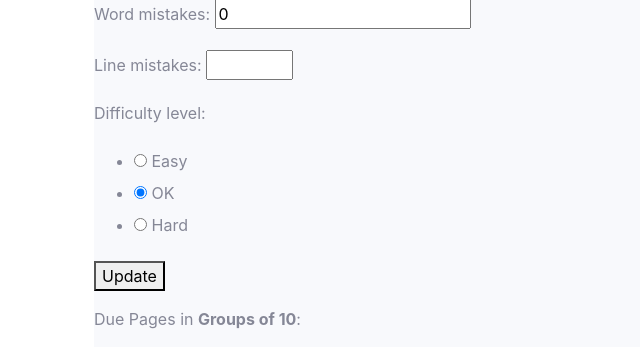
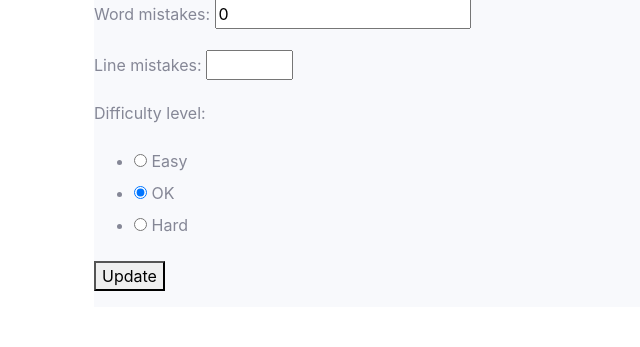
Before and after one commit to siraj-samsudeen/quran-srs, a Django app: page /student/1/page/10/10/ in a window 1280 px wide. Shown: the part 503-850 px from the top of the page, without its empty margins (0-640 px from the left). After the commit the page ends 794 px from the top, so only its background shows below. Run offline with Django 3.2, Linux system fonts and the light colour scheme; a user stored in the database is signed in; tables that the repository leaves empty hold one stand-in row (values such as "Sample post"); some libraries are stand-ins or nearby versions.

Commit message:
removed storing page_due and the logic to go to next page using the session variable

```diff
--- a/core_app/quran_srs.py
+++ b/core_app/quran_srs.py
@@ -42,7 +42,7 @@ def calculate_stats_for_page(revision_list, student_id):
 
         page_summary = get_page_summary_dict(revision)
 
-    return convert_datetime_to_str(page_summary)
+    return page_summary
 
 
 # TODO change score to a negative
@@ -177,12 +177,3 @@ def get_page_summary_dict(revision):
         "is_due": revision.is_due,
         "overdue_days": revision.overdue_days,
     }
-
-
-def convert_datetime_to_str(page_summary):
-    # Since this dict will be stored in session,
-    # we need to convert datetime objects into a string representation
-    return {
-        key: value.strftime("%Y-%m-%d") if isinstance(value, datetime.date) else value
-        for key, value in page_summary.items()
-    }
--- a/core_app/templates/page_entry.html
+++ b/core_app/templates/page_entry.html
@@ -36,7 +36,7 @@
             </thead>
             <tbody>
                 <tr>
-                    {% for key in keys_map.keys   %}
+                    {% for key in keys_map.keys %}
                     <td>{{ page_summary|get_item:key }}</td>
 
                     {% endfor %}
@@ -79,42 +79,6 @@
     <p><button>Update</button></p>
 </form>
 
-{% if due_page %}
-<p>Due Pages in <b>Groups of 10</b>:
-
-    {% for page in next_page_set %}
-
-    <a href="{% url 'page_entry' student_id=student.id page=page due_page=1 %}">{{page}} </a>
-    {% if not forloop.last %}
-    ,
-    {% endif %}
-
-    {% endfor %}
-</p>
-{% else %}
-<p>
-    Prev/Next Pages :
-    <a href="{% url 'page_entry' student_id=student.id page=page|add:'-1' due_page=0 %}">{{page|add:'-1'}}
-    </a>
-    <a href="{% url 'page_entry' student_id=student.id page=page|add:'1' due_page=0 %}">{{page|add:'1'}}
-    </a>
-</p>
-{% endif %}
-
-{% if next_page_set|length > 10 %}
 
 
-<p>Due Pages <b>All in Order</b>:
-
-    {% for page in next_page_set_sorted %}
-
-    <a href="{% url 'page_entry' student_id=student.id page=page due_page=1 %}">{{page}} </a>
-    {% if not forloop.last %}
-    ,
-    {% endif %}
-
-    {% endfor %}
-</p>
-{% endif %}
-
 {% endblock content %}
--- a/core_app/tests.py
+++ b/core_app/tests.py
@@ -99,9 +99,6 @@ def describe_visit_all_pages():
         response = client.get("/student/1/new/", {"page": "253"})
         assert response.status_code == 302
 
-        response = client.get("/student/1/new/", {"page": "253"}, follow=True)
-        assertContains(response, "Prev/Next Pages")
-
         response = client.post(
             "/student/1/page/253/0/",
             {"word_mistakes": 0, "line_mistakes": 0, "difficulty_level": "o"},
--- a/core_app/views.py
+++ b/core_app/views.py
@@ -167,7 +167,6 @@ def page_due(request, student_id):
             pages_due[index].update({"sort_order": sort_order})
 
         # Cache this so that revision entry page can automatically move to the next due page
-    request.session["pages_due"] = pages_due
     next_page_key = "next_new_page" + str(student_id)
 
     return render(
@@ -227,33 +226,7 @@ def page_entry(request, student_id, page, due_page):
             request.session[next_page_key] = next_page
             return redirect("page_entry", student_id=student.id, page=next_page, due_page=0)
         else:
-            pages_due = request.session.get("pages_due")
-            pages_due.pop(str(page), None)
-            request.session["pages_due"] = pages_due
-
-            # if there are no more due pages, redirect to the main page.
-            if pages_due:
-                pages_due_sorted = sorted(
-                    pages_due.items(),
-                    key=lambda key_value: key_value[1]["sort_order"],
-                )
-                next_page = int(pages_due_sorted[0][0])
-
-                return redirect("page_entry", student_id=student.id, page=next_page, due_page=1)
-            else:
-                return redirect("page_due", student_id=student.id)
-
-    pages_due = request.session.get("pages_due")
-
-    next_page_set = []
-    if pages_due:
-        pages_due_sorted = sorted(
-            pages_due.items(),
-            key=lambda key_value: key_value[1]["sort_order"],
-        )
-
-        for i in range(0, len(pages_due.keys())):
-            next_page_set.append(int(pages_due_sorted[i][0]))
+            return redirect("page_due", student_id=student.id)
 
     return render(
         request,
@@ -266,8 +239,6 @@ def page_entry(request, student_id, page, due_page):
             "student": student,
             "keys_map": keys_map_revision_entry,
             "new_page": new_page,
-            "next_page_set": next_page_set,
-            "next_page_set_sorted": sorted(next_page_set),
             "due_page": due_page,
         },
     )
```
